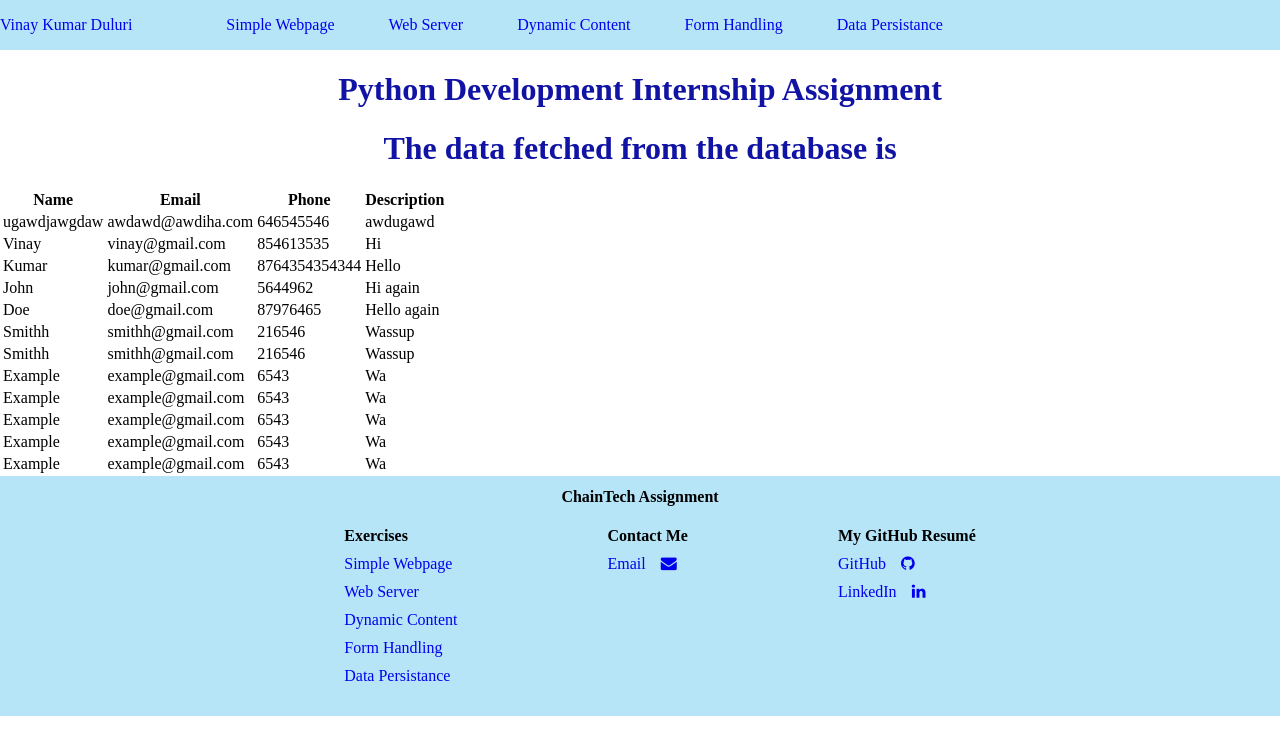
After one commit to UpsiDupsii/ChainTech-Network-Assignment, a Django app: page /datapersistance in a window 1280 px wide. The commit adds this page. Shown: the top 755 px of the page. Run offline with Django 4.2, Linux system fonts and the light colour scheme; data comes from the database, SQL or seed files in the repository; both versions use the stored data as it was after the commit.

Commit message:
fourth commit

```diff
--- a/Assignment/urls.py
+++ b/Assignment/urls.py
@@ -6,4 +6,5 @@ urlpatterns = [
     path("", views.index, name="index"),
     path("dynamic/", views.weatherAPI, name="weatherAPI"),
     path("forms/", views.forms, name="forms"),
+    path("datapersistance", views.datapersistance, name="datapersistance"),
 ]
--- a/Assignment/views.py
+++ b/Assignment/views.py
@@ -53,3 +53,8 @@ def forms(request):
 
 
     return render(request, "forms.html", data)
+
+#Exercise 5
+def datapersistance(request):
+    context = SaveForms.objects.all().values()
+    return render(request, "datapersistance.html", {"context": context})
--- a/templates/base.html
+++ b/templates/base.html
@@ -34,12 +34,12 @@
                 >
               </li>
               <li class="list">
-                <a class="link" href="dynamic/">Dynamic Content</a>
+                <a class="link" href="{% url 'weatherAPI' %}">Dynamic Content</a>
               </li>
               <li class="list">
                 <a class="link" href="{% url 'forms' %}">Form Handling</a>
               </li>
-              <li class="list"><a class="link" href="#">Exercise 5</a></li>
+              <li class="list"><a class="link" href="{% url 'datapersistance'%}">Data Persistance</a></li>
             </ul>
           </span>
         </nav>
@@ -65,10 +65,10 @@
               >
             </li>
             <li class="lst">
-              <a class="link" href="dynamic/">Dynamic Content</a>
+              <a class="link" href="{% url 'weatherAPI' %}">Dynamic Content</a>
             </li>
-            <li class="lst"><a class="link" href="#">Exercise 4</a></li>
-            <li class="lst"><a class="link" href="#">Exercise 5</a></li>
+            <li class="lst"><a class="link" href="{% url 'forms' %}">Form Handling</a></li>
+            <li class="lst"><a class="link" href="{% url 'datapersistance' %}">Data Persistance</a></li>
           </ul>
 
           <ul class="container">
@@ -83,12 +83,9 @@
           <ul class="container">
             <li class="contact lst"><b>My GitHub Resumé</b></li>
             <li class="lst">
-              <a class="link" href="#">GitHub<i class="fa fa-github"></i></a>
-            </li>
+              <a class="link" href="https://github.com/UpsiDupsii/ChainTech-Network-Assignment"target="_blank">GitHub<i class="fa fa-github"></i></a></li>
             <li class="lst">
-              <a class="link" href="#"
-                >LinkedIn<i class="fa fa-linkedin"></i
-              ></a>
+              <a class="link" href="https://www.linkedin.com/in/duluri/" target="_blank">LinkedIn<i class="fa fa-linkedin"></i></a>
             </li>
           </ul>
         </div>
--- /dev/null
+++ b/templates/datapersistance.html
@@ -0,0 +1,34 @@
+{% extends "base.html"%}
+{% block title %}
+Data Persistance
+{%endblock%}
+{% block content%}
+<!--Fetching data from the database-->
+<h1>The data fetched from the database is</h1>
+<table calss="table">
+    <tr>
+        <th>Name</th>
+        <th>Email</th>
+        <th>Phone</th>
+        <th>Description</th>
+    </tr>
+    {% for data in context %}
+    <tr>
+        <td>{{data.name}}</td>
+        <td>{{data.email}}</td>
+        <td>{{data.phone}}</td>
+        <td>{{data.desc}}</td>
+    </tr>
+    {% endfor %}
+</table>
+
+<!--Style css-->
+<style>
+    .table{
+        padding: 50px;
+        display: flex;
+        justify-content: center;
+        align-items:center;
+    }
+</style>
+{% endblock %}
```
Also changed, not shown: templates/index.html (+11 -0 lines), db.sqlite3.
